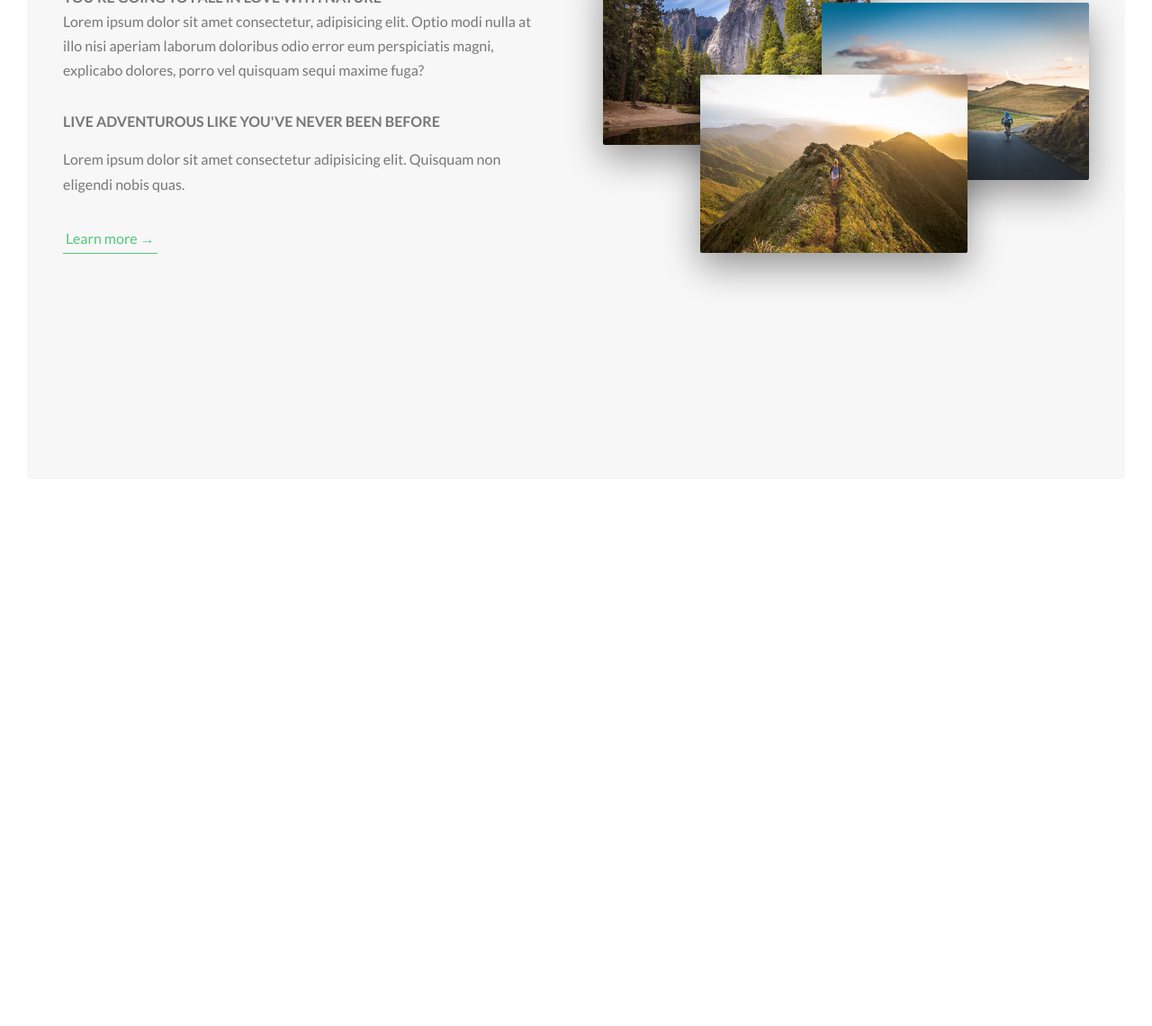
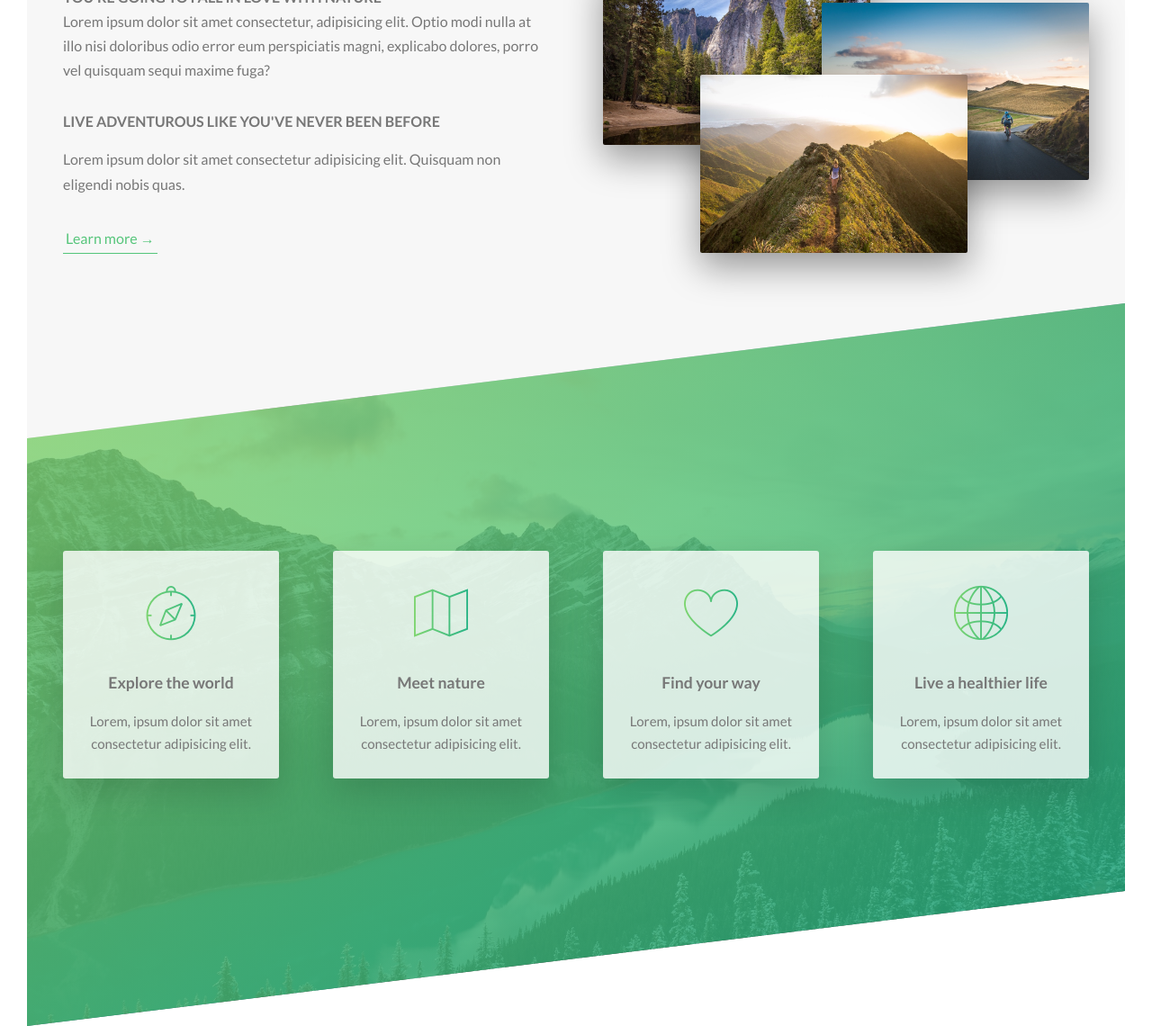
Before and after one commit to aykutterzi/natours, a website: page index.html in a window 1280 px wide. Shown: the part 1037-2177 px from the top of the page at 90% size. Before the commit the page ends 1599 px from the top, so only its background shows below. Drawn offline with Linux system fonts and the light colour scheme.

Commit message:
Build Features section

```diff
--- a/index.html
+++ b/index.html
@@ -45,9 +45,8 @@
             </h3>
             <p class="paragraph">
               Lorem ipsum dolor sit amet consectetur, adipisicing elit. Optio
-              modi nulla at illo nisi aperiam laborum doloribus odio error eum
-              perspiciatis magni, explicabo dolores, porro vel quisquam sequi
-              maxime fuga?
+              modi nulla at illo nisi doloribus odio error eum perspiciatis
+              magni, explicabo dolores, porro vel quisquam sequi maxime fuga?
             </p>
             <h3 class="heading-tertiary u-margin-bottom-small">
               Live adventurous like you've never been before
@@ -74,6 +73,56 @@
                 alt=""
                 class="composition__photo composition__photo--p3"
               />
+            </div>
+          </div>
+        </div>
+      </section>
+
+      <section class="section-features">
+        <div class="row">
+          <div class="col-1-of-4">
+            <div class="feature-box">
+              <i class="feature-box__icon icon-basic-compass"></i>
+              <h3 class="heading-tertiry u-margin-bottom-small">
+                Explore the world
+              </h3>
+              <p class="feature-box__text">
+                Lorem, ipsum dolor sit amet consectetur adipisicing elit.
+              </p>
+            </div>
+          </div>
+
+          <div class="col-1-of-4">
+            <div class="feature-box">
+              <i class="feature-box__icon icon-basic-map"></i>
+              <h3 class="heading-tertiry u-margin-bottom-small">Meet nature</h3>
+              <p class="feature-box__text">
+                Lorem, ipsum dolor sit amet consectetur adipisicing elit.
+              </p>
+            </div>
+          </div>
+
+          <div class="col-1-of-4">
+            <div class="feature-box">
+              <i class="feature-box__icon icon-basic-heart"></i>
+              <h3 class="heading-tertiry u-margin-bottom-small">
+                Find your way
+              </h3>
+              <p class="feature-box__text">
+                Lorem, ipsum dolor sit amet consectetur adipisicing elit.
+              </p>
+            </div>
+          </div>
+
+          <div class="col-1-of-4">
+            <div class="feature-box">
+              <i class="feature-box__icon icon-basic-world"></i>
+              <h3 class="heading-tertiry u-margin-bottom-small">
+                Live a healthier life
+              </h3>
+              <p class="feature-box__text">
+                Lorem, ipsum dolor sit amet consectetur adipisicing elit.
+              </p>
             </div>
           </div>
         </div>
--- /dev/null
+++ b/sass/components/_feature-box.scss
@@ -0,0 +1,27 @@
+.feature-box {
+  background-color: rgba($color-white, 0.8);
+  font-size: 1.5rem;
+  padding: 2.5rem;
+  text-align: center;
+  border-radius: 3px;
+  box-shadow: 0 1.5rem 4rem rgba($color-black, 0.15);
+  transition: transform 0.3s;
+
+  &__icon {
+    font-size: 6rem;
+    margin-bottom: 0.5rem;
+    display: inline-block;
+    background-image: linear-gradient(
+      to right,
+      $color-primary-light,
+      $color-primary-dark
+    );
+    background-clip: text;
+    -webkit-background-clip: text;
+    color: transparent;
+  }
+
+  &:hover {
+    transform: translateY(-1.5rem) scale(1.03);
+  }
+}
--- a/sass/main.scss
+++ b/sass/main.scss
@@ -8,7 +8,7 @@
 @import "base/utilities";
 
 @import "components/button";
-
+@import "components/feature-box";
 @import "components/composition";
 
 @import "layout/header";
--- a/sass/pages/_home.scss
+++ b/sass/pages/_home.scss
@@ -3,3 +3,21 @@
   padding: 25rem 0;
   margin-top: -20vh;
 }
+
+.section-features {
+  padding: 20rem 0;
+  background-image: linear-gradient(
+      to right bottom,
+      rgba($color-primary-light, 0.8),
+      rgba($color-primary-dark, 0.8)
+    ),
+    url(../img/nat-4.jpg);
+  background-size: cover;
+  margin-top: -12rem;
+
+  // clip-path: polygon(0 18%, 100% 0, 100% 74%, 0% 100%);
+  transform: skewY(-7deg);
+  & > * {
+    transform: skewY(7deg);
+  }
+}
```
Also changed, not shown: css/style.css, img/nat-4.jpg (added).
